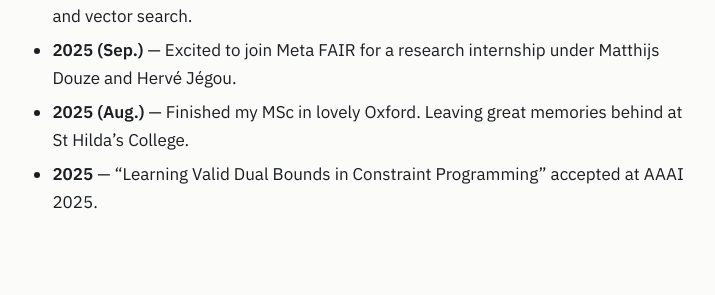
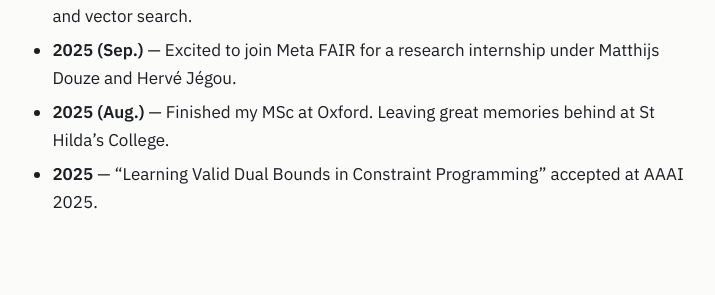
Before and after one commit to swannbessa/swannbessa.github.io, a Jekyll site: the page built from index.md, in a window 1280 px wide. Shown: the part 874-1169 px from the top of the page, without its empty margins (282-997 px from the left). Built offline with Jekyll 4.4.1, drawn with Linux system fonts in a browser that asks for light colours.

Commit message:
Tweak homepage news wording for Oxford MSc entry

```diff
--- a/index.md
+++ b/index.md
@@ -31,5 +31,5 @@ title: Home
 - **2026** — "Cluster with Auctions for Vector Search" accepted at NeurIPS 2026.
 - **2026 (Jun.)** — Started my PhD at FAIR & Ecole des Ponts, on large-scale clustering and vector search.
 - **2025 (Sep.)** — Excited to join Meta FAIR for a research internship under Matthijs Douze and Hervé Jégou.
-- **2025 (Aug.)** — Finished my MSc in lovely Oxford. Leaving great memories behind at St Hilda's College.
+- **2025 (Aug.)** — Finished my MSc at Oxford. Leaving great memories behind at St Hilda's College.
 - **2025** — "Learning Valid Dual Bounds in Constraint Programming" accepted at AAAI 2025.
```
